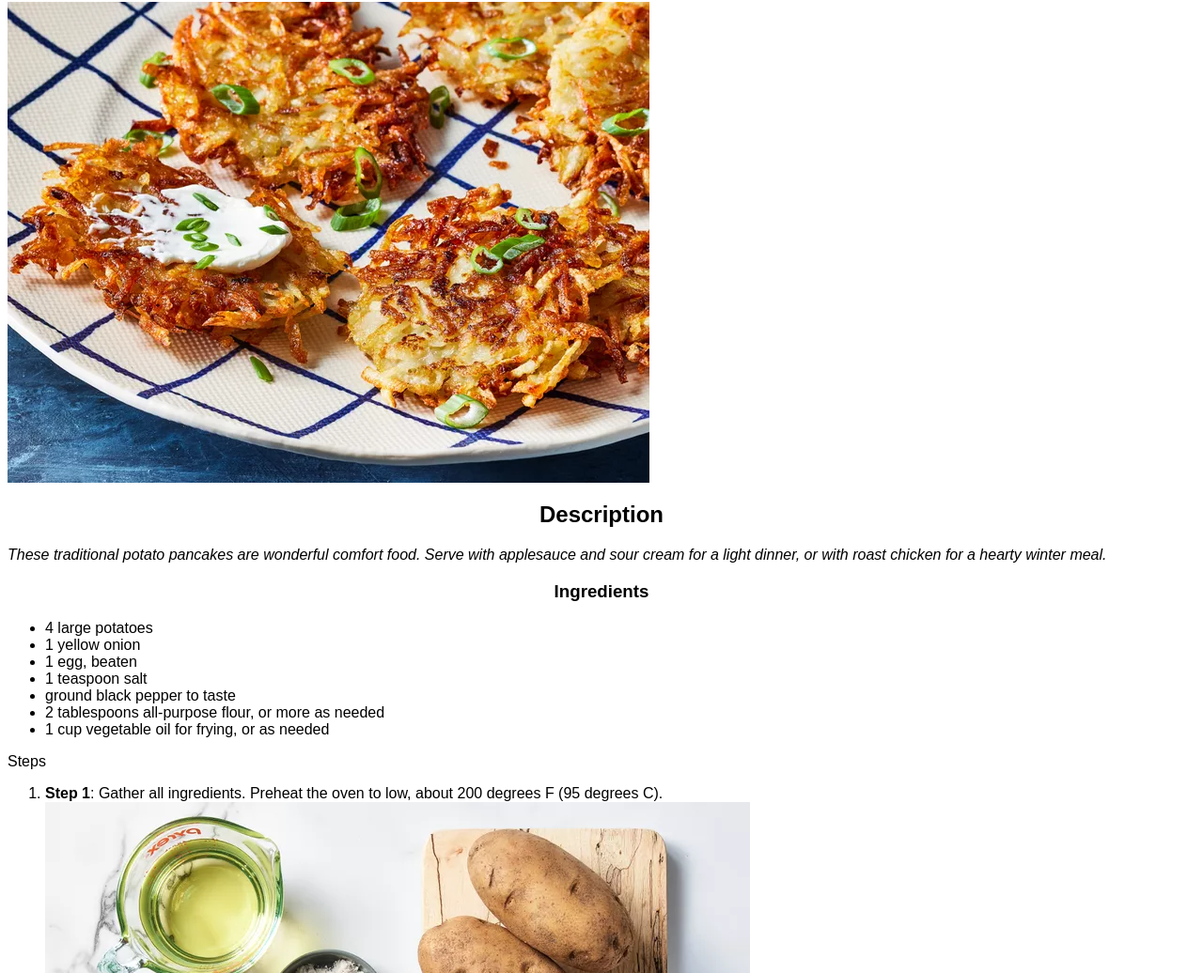
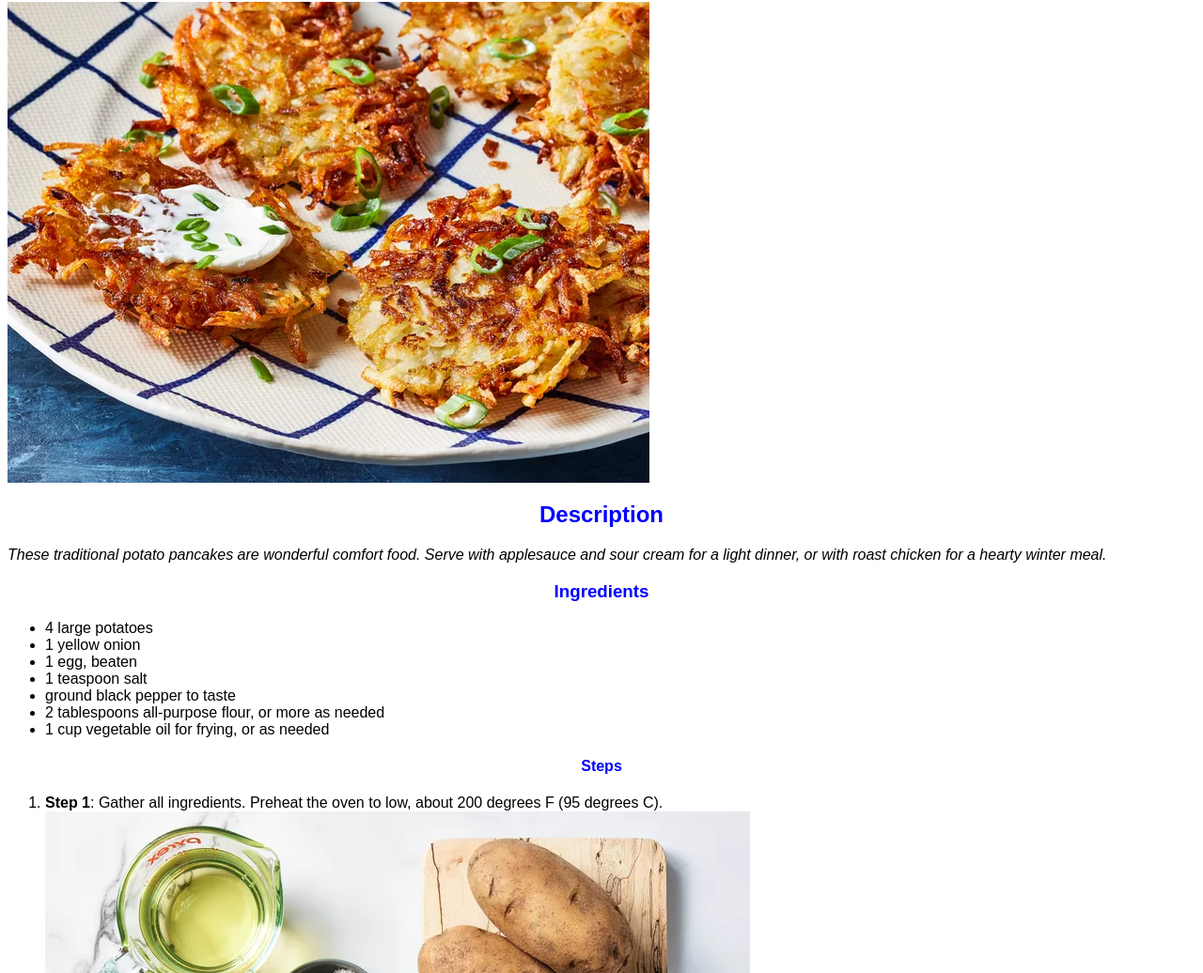
Before and after one commit to T-zi89/odin-recipes, a plain HTML site: page recipes/potato_pancakes.html in a window 1280 px wide. Shown: the part 64-1100 px from the top of the page at 94% size. Drawn offline with Linux system fonts and the light colour scheme.

Commit message:
add color and alignment to headings

```diff
--- a/recipes/potato_pancakes.html
+++ b/recipes/potato_pancakes.html
@@ -13,7 +13,7 @@
             <li>2 tablespoons all-purpose flour, or more as needed</li>
             <li>1 cup vegetable oil for frying, or as needed</li>
         </ul>
-    <h3.1>Steps</h3.1>
+    <h4>Steps</h4>
         <ol>
             <li><strong>Step 1</strong>: Gather all ingredients. Preheat the oven to low, about 200 degrees F (95 degrees C).</li>
                 <img src="../images/potato_pancakes_step1.jpg" alt="The image of all the ingredients">
--- a/style.css
+++ b/style.css
@@ -4,6 +4,11 @@
     "Times New Roman";
 }
 
-h1, h2, h3 {
+h1, h2, h3, h4 {
     text-align: center;
 }
+
+h2, h3, h4 {
+    color: blue;
+    font-weight: 900;
+}
```
Also changed, not shown: recipes/southern_baked_beans.html (+1 -1 lines), recipes/stuffed-eggplant.html (+1 -1 lines).
